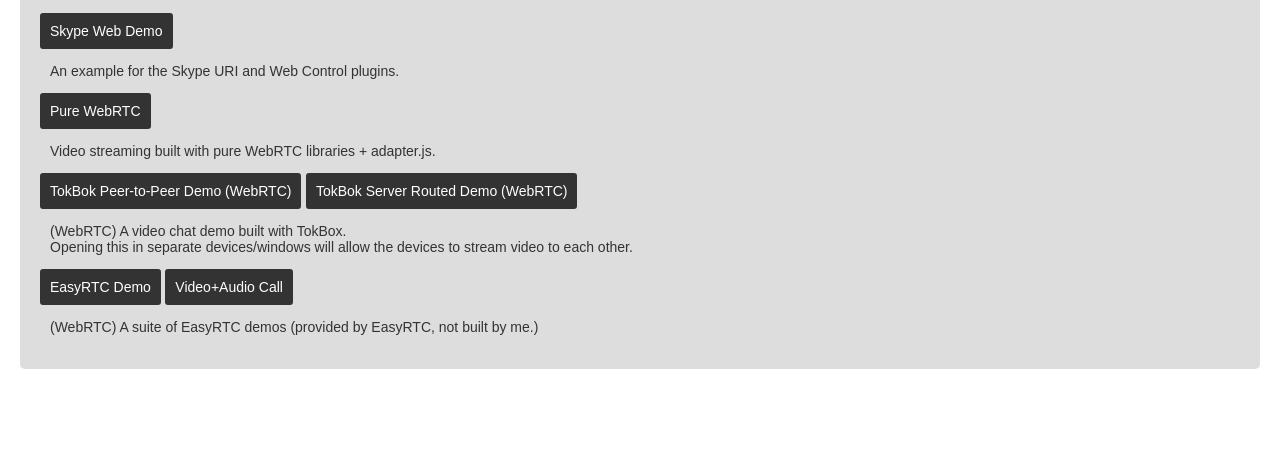
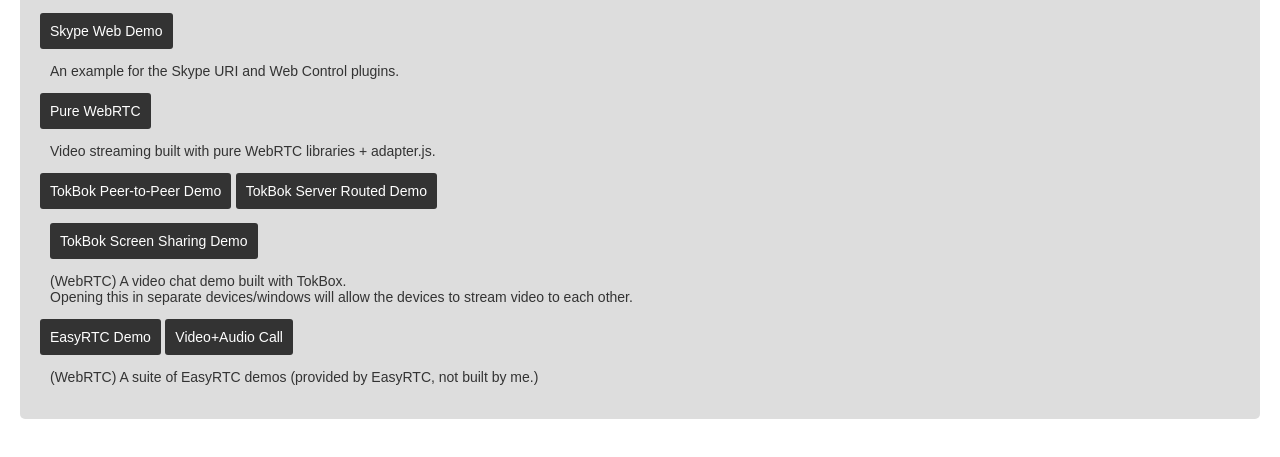
Before and after one commit to atobias-bionik/pi_webserver, a plain HTML site: page index.html in a window 1280 px wide. Shown: the part 141-598 px from the top of the page. Drawn offline with Linux system fonts and the light colour scheme.

Commit message:
fixup! testing screen share function

```diff
--- a/index.html
+++ b/index.html
@@ -23,8 +23,10 @@
   </div>
 
   <div class='button_wrap'>
-    <a class='button_text' target="_blank" href="tokbox/relayed/index.html">TokBok Peer-to-Peer Demo (WebRTC)</a>
-	<a class='button_text' target="_blank" href="tokbox/routed/index.html">TokBok Server Routed Demo (WebRTC)</a>
+    <a class='button_text' target="_blank" href="tokbox/relayed/index.html">TokBok Peer-to-Peer Demo</a>
+	<a class='button_text' target="_blank" href="tokbox/routed/index.html">TokBok Server Routed Demo</a>
+    <p class="button_desc">
+	<a class='button_text' target="_blank" href="tokbox/screenshare/index.html">TokBok Screen Sharing Demo</a>
     <p class="button_desc">
       (WebRTC) A video chat demo built with TokBox.<br>Opening this in separate devices/windows will allow the devices to stream video to each other.
     </p>
```
